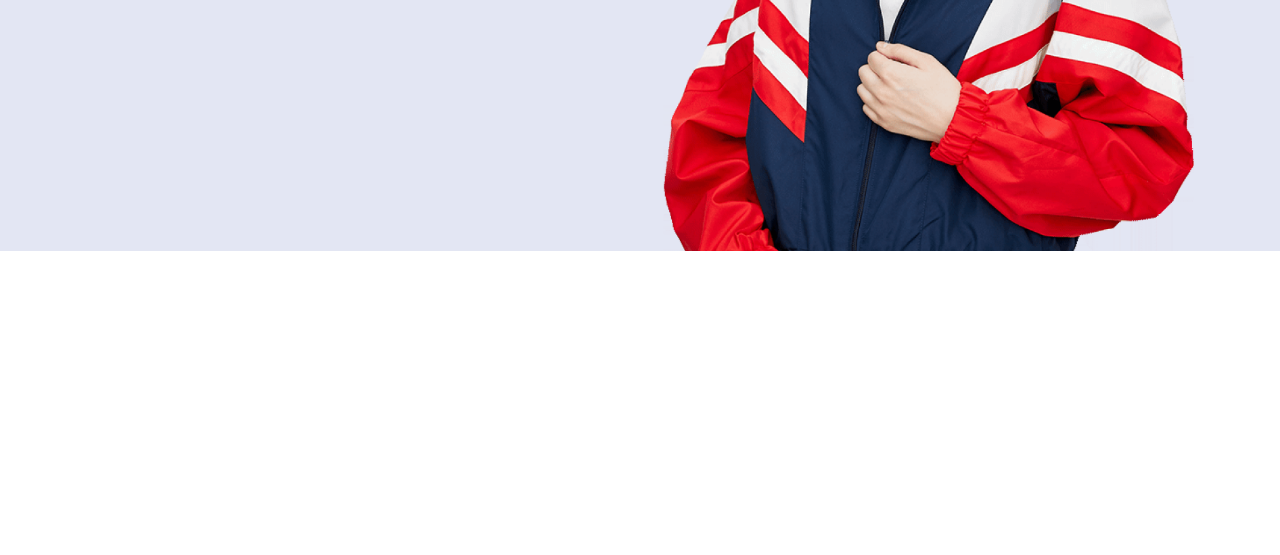
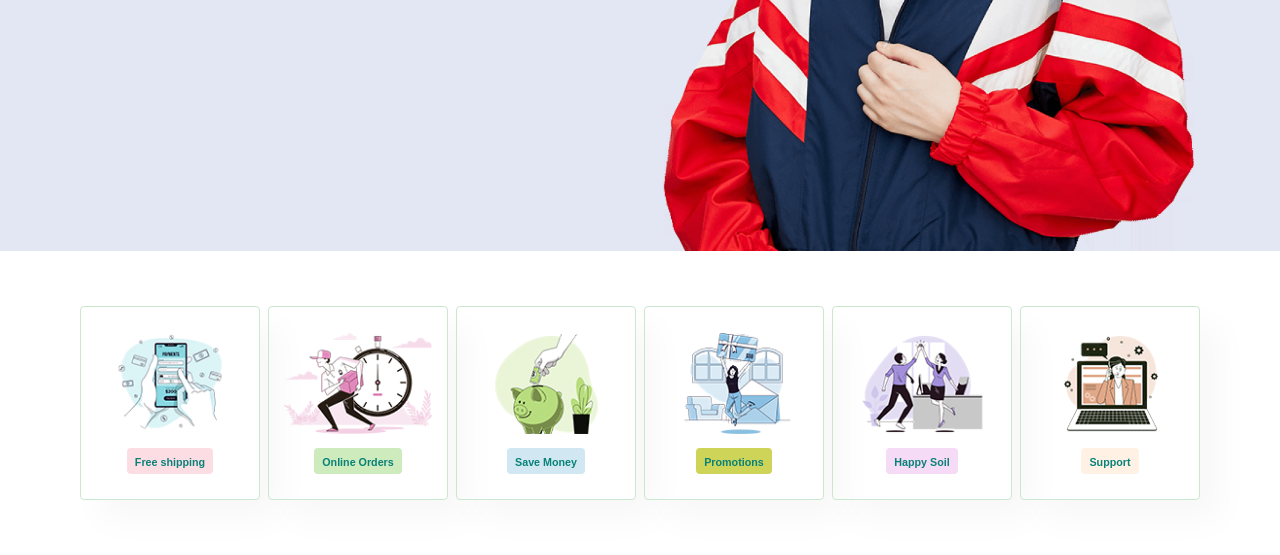
Before and after one commit to kirmani512/E-Commerce-website-HTML-CSS-JS, a plain HTML site: page index.html in a window 1280 px wide. Shown: the part 553-1108 px from the top of the page. Before the commit the page ends 804 px from the top, so only its background shows below. Drawn offline with Linux system fonts and the light colour scheme.

Commit message:
feature section

```diff
--- a/index.html
+++ b/index.html
@@ -34,6 +34,7 @@
 
     <!--Header section end-->
 
+
     <!-- Hero Section start -->
     <section id="hero">
         <h4>Trade-in-offer</h4>
@@ -44,6 +45,36 @@
     </section>
     <!--hero section end-->
 
+
+    <!--Feature Section start-->
+    <section id="feature" class="section-p1">
+        <div class="fe-box">
+            <img src="img/features/f1.png" alt="">
+            <h6>Free shipping</h6>
+        </div>
+        <div class="fe-box">
+            <img src="img/features/f2.png" alt="">
+            <h6>Online Orders</h6>
+        </div>
+        <div class="fe-box">
+            <img src="img/features/f3.png" alt="">
+            <h6>Save Money</h6>
+        </div>
+        <div class="fe-box">
+            <img src="img/features/f4.png" alt="">
+            <h6>Promotions</h6>
+        </div>
+        <div class="fe-box">
+            <img src="img/features/f5.png" alt="">
+            <h6>Happy Soil</h6>
+        </div>
+        <div class="fe-box">
+            <img src="img/features/f6.png" alt="">
+            <h6>Support</h6>
+        </div>
+    </section>
+    <!--Feature Section end-->
+
     <script src="script.js"></script>
 </body>
 
--- a/style.css
+++ b/style.css
@@ -35,7 +35,15 @@ h5 {
 }
 
 h6 {
-  color: #d8d8d8;
+  color: #465b52;
+}
+p{
+  font-size:16px;
+  color: #465b52;
+  margin: 15px 0 20px 0;
+}
+.section-p1{
+  padding: 40px 80px;
 }
 
 hr {
@@ -128,3 +136,49 @@ hr {
   font-weight: 700;
   font-size: 15px;
 }
+#feature{
+  display: flex;
+  align-items: center;
+  justify-content: space-between;
+  flex-wrap: wrap;
+}
+#feature .fe-box{
+  width: 180px;
+  text-align: center;
+  padding: 25px 15px;
+  box-shadow: 20px 20px 34px rgba(0,0, 0, 0.03);
+  border:1px solid #cce7d0;
+  border-radius: 4px;
+  margin: 15px 0;
+}
+#feature .fe-box:hover{
+  box-shadow: 10px 10px 54px rgba(70,62, 221, 0.1);
+
+}
+#feature .fe-box img{
+  width: 100%;
+  margin-bottom: 10px;
+}
+#feature .fe-box h6{
+  padding: 9px 8px 6px 8px;
+  display: inline-block;
+  line-height: 1;
+  border-radius: 4px;
+  color: #088178;
+  background-color: #fddde4;
+}
+#feature .fe-box:nth-child(2) h6{
+  background-color: #cdebbc;
+}
+#feature .fe-box:nth-child(3) h6{
+  background-color: #d1e8f2;
+}
+#feature .fe-box:nth-child(4) h6{
+  background-color: #cdd458;
+}
+#feature .fe-box:nth-child(5) h6{
+  background-color: #f6dbf6;
+}
+#feature .fe-box:nth-child(6) h6{
+  background-color: #fff2e5;
+}
```
